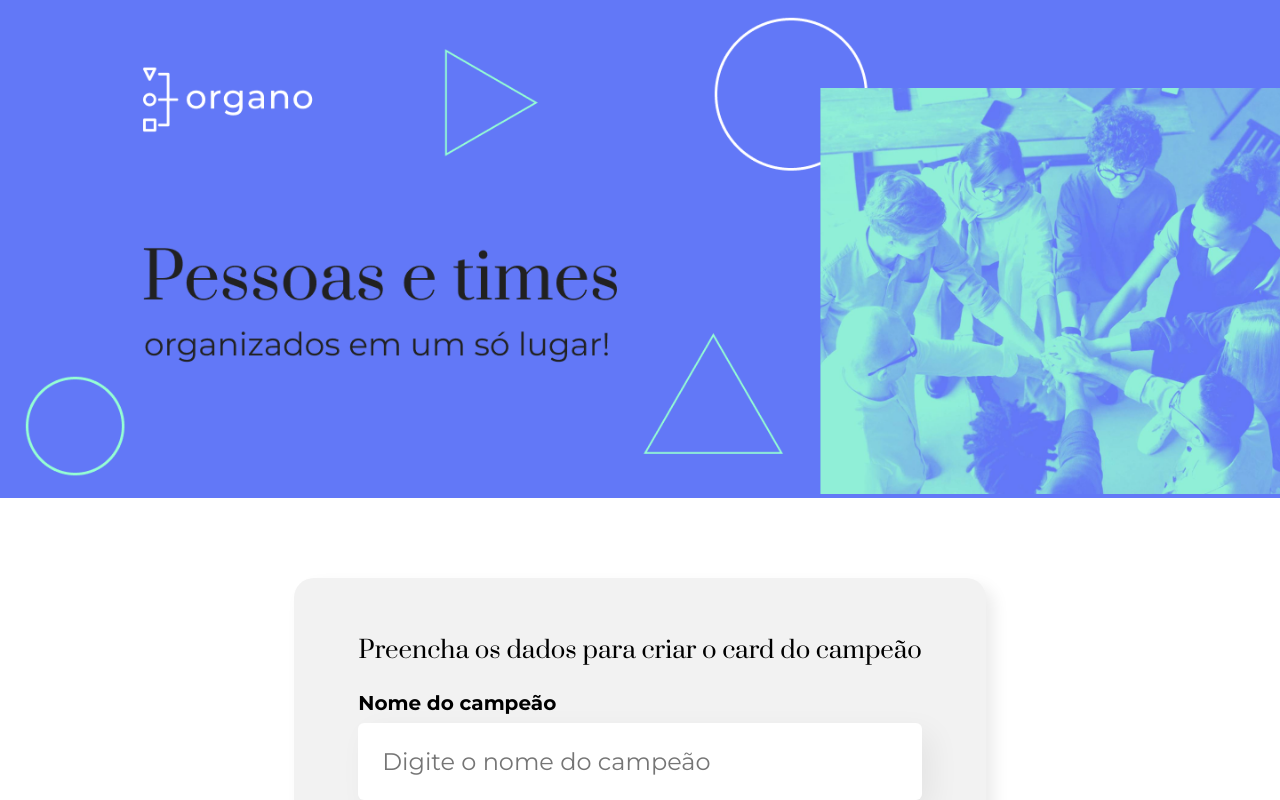
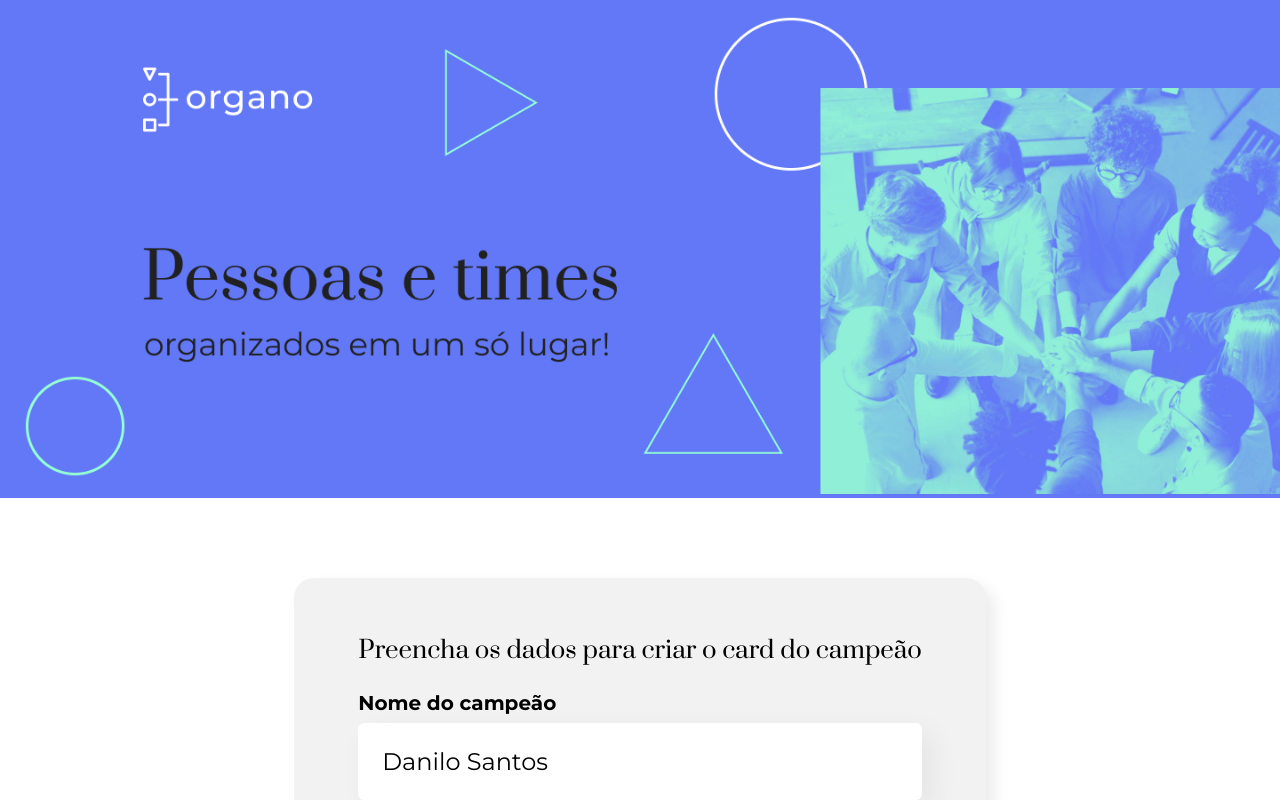
Before and after one commit to danilusantos/react_initial_course, a React (Create React App) app: page / in a window 1280 px wide. Shown: the top 800 px of the page. Built offline with nearby package versions, Linux system fonts and the light colour scheme.

Commit message:
controlando o estado

```diff
--- a/src/componentes/CampoTexto/index.js
+++ b/src/componentes/CampoTexto/index.js
@@ -1,12 +1,15 @@
 import PropTypes from 'prop-types';
 import './CampoTexto.css';
+import { useState } from 'react';
 
 const CampoTexto = (props) => {
     const label = props.label;
     const placeholder = props.placeholder;
 
+    const [valor, setValor] = useState('Danilo Santos');
+
     const aoDigitar = (event) => {
-        console.log(event.target.value);
+        setValor(event.target.value);
     };
 
     return (
@@ -16,6 +19,7 @@ const CampoTexto = (props) => {
                 placeholder={placeholder}
                 required={props.obrigatorio}
                 onChange={aoDigitar}
+                value={valor}
             />
         </div>
     );
```
